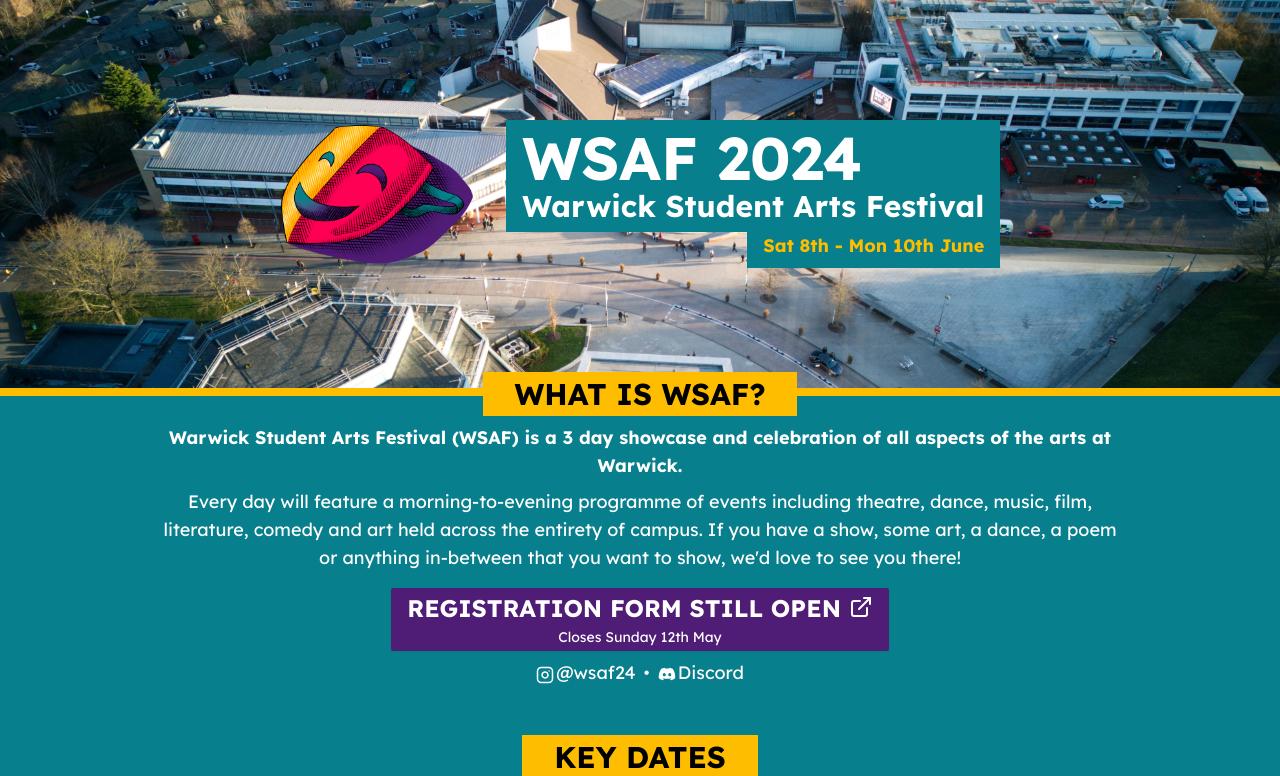
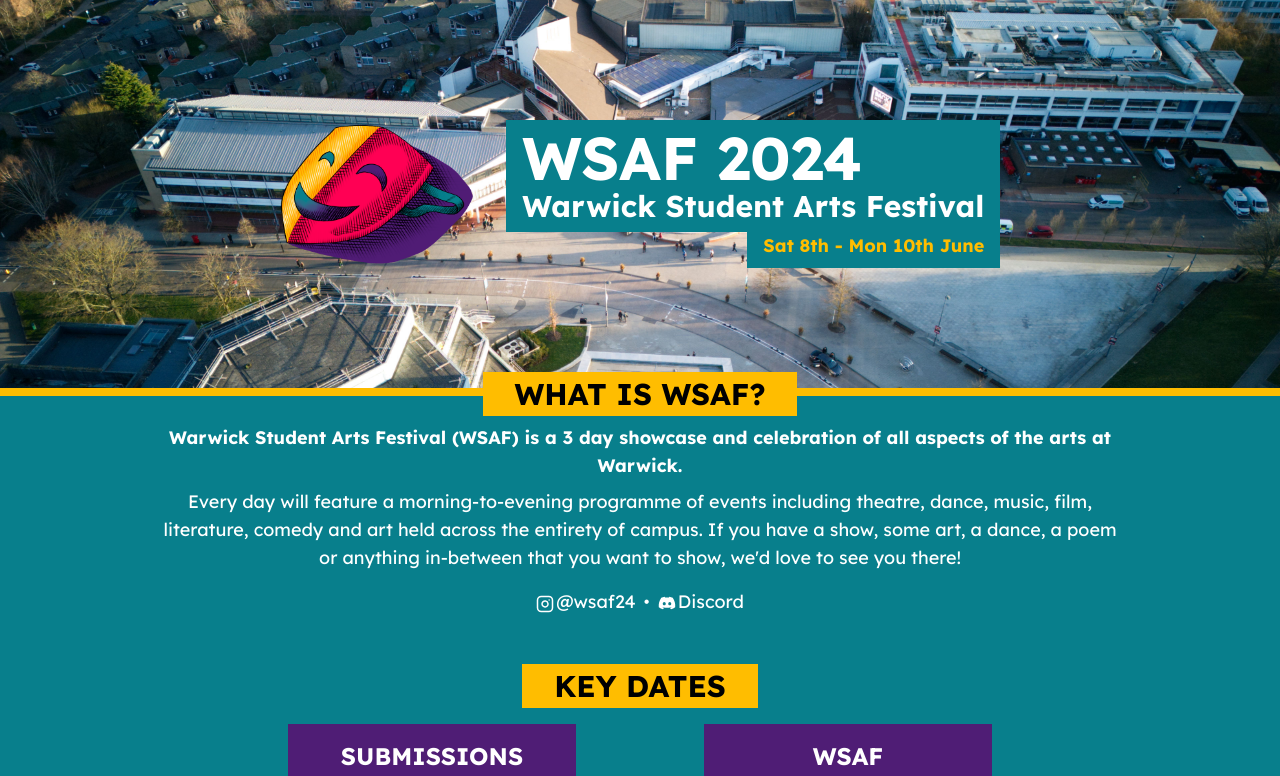
Before and after one commit to WarwickStudentArtsFestival/WSAF24-Website, a Next.js app: page / in a window 1280 px wide. Shown: the top 776 px of the page. Built offline with nearby package versions, Linux system fonts and the light colour scheme.

Commit message:
:fire: Remove submissions link

```diff
--- a/src/app/components/about.tsx
+++ b/src/app/components/about.tsx
@@ -17,18 +17,7 @@
           a poem or anything in-between that you want to show, we&apos;d love to
           see you there!
         </p>
-        <a
-          href="https://forms.office.com/pages/responsepage.aspx?id=vc-6Ce9HZUSSZTVG8ur2vFkUeDcXxJtJj843aI4gzYJUNEJZSVlJN1k5UlBKUE01VzA2VjhNMlIyMiQlQCN0PWcu"
-          target="_blank"
-          className="inline-block bg-secondary m-4 mb-2 px-4 py-1 rounded-sm drop-shadow-sm hover:scale-105"
-        >
-          <span className="text-xl lg:text-2xl uppercase font-bold">
-            Registration Form Still Open{' '}
-            <FiExternalLink className="inline-block mb-2" />
-          </span>
-          <span className="block text-sm">Closes Sunday 12th May</span>
-        </a>
-        <p className="flex gap-2 justify-center mb-2">
+        <p className="flex gap-2 justify-center mb-2 mt-4">
           <a
             href="https://www.instagram.com/wsaf24/"
             target="_blank"
--- a/src/app/layout.tsx
+++ b/src/app/layout.tsx
@@ -14,7 +14,7 @@
 export const metadata: Metadata = {
   title: 'Warwick Student Arts Festival 2024',
   description:
-    'Warwick Student Arts Festival (WSAF) is a 3 day showcase and celebration of all aspects of the arts at Warwick, taking place on Saturday 8th - Monday 10th June 2024 (Week 7/8).\n\nSubmissions are open until Sunday 12th May.',
+    'Warwick Student Arts Festival (WSAF) is a 3 day showcase and celebration of all aspects of the arts at Warwick, taking place on Saturday 8th - Monday 10th June 2024 (Week 7/8).',
   category: 'website',
   keywords: [
     'Warwick',
```
